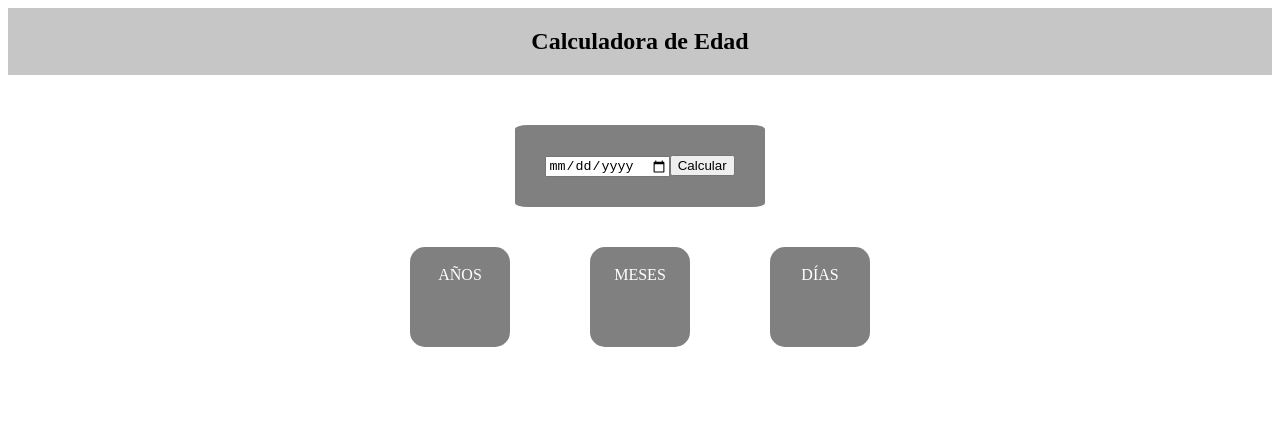
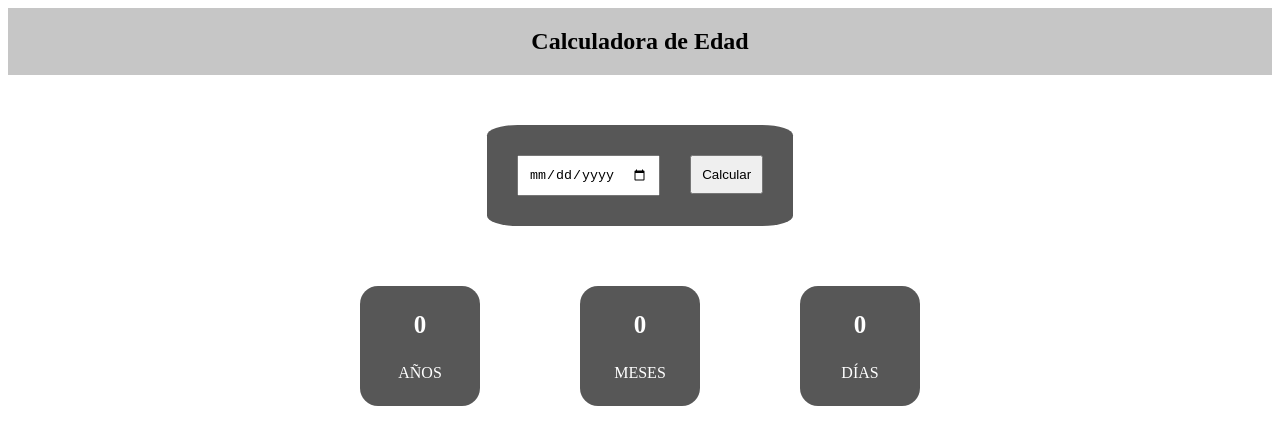
Before and after one commit to DaniCis/CalcularEdad_Kruger, a React (Create React App) app: page / in a window 1280 px wide. Shown: the top 444 px of the page. Built offline with nearby package versions, Linux system fonts and the light colour scheme.

Commit message:
funcion calcular corregida

```diff
--- a/src/App.css
+++ b/src/App.css
@@ -4,17 +4,17 @@
   justify-content: center;
 }
 .card{
-  background-color: gray;
+  background-color: rgb(87, 87, 87);
   border-radius: 15%;
-  width: 100px;
-  height: 100px;
+  width: 120px;
+  height: 120px;
   color:white;
   text-align: center;
-  margin: 40px;
+  margin: 50px;
 }
 .card-numero{
   font-weight: bold;
-  font-size: larger;
+  font-size: 25px;
 }
 .card-texto{
   text-transform: uppercase;
@@ -28,11 +28,19 @@
   margin: 50px;
 }
 .contenedorFecha{
-  background-color: gray;
-  border-radius: 5%;
+  background-color: rgb(87, 87, 87);
+  border-radius: 10%;
   padding: 30px;
 }
 .contenedorEdad{
   display: flex;
   flex-direction: row;
+  margin-top: 10px;
 }
+.btn-calcular{
+  padding: 10px;
+}
+.input-fecha{
+  padding: 10px;
+  margin-right: 30px;
+}
--- a/src/components/Edad.jsx
+++ b/src/components/Edad.jsx
@@ -3,11 +3,12 @@ import Card from "./Card";
 
 const Edad = () =>{
     const [fechaNacimiento,setFecha] = useState();
-    const [day,setDay] = useState();
-    const [month,setMonth] = useState();
-    const [year,setYear] = useState();
+    const [day,setDay] = useState(0);
+    const [month,setMonth] = useState(0);
+    const [year,setYear] = useState(0);
 
     const obtenerFecha = (e) =>{
+        //console.log(e.target.valueAsDate.toLocaleDateString())
         const fecha = document.querySelector('input[type="date"]')
         setFecha(fecha.value)
     }
@@ -16,29 +17,39 @@ const Edad = () =>{
         const actualYear = new Date().getFullYear()
         const actualmonth = new Date().getMonth() + 1
         const actualDay = new Date().getUTCDate()
-        const[year, month, day] = fechaNacimiento.split("-")
+        const[bornYear, bornMonth, bornDay] = fechaNacimiento.split("-")
 
-        //no cumple todavia
-        if(month > actualmonth){
-            setYear(actualYear - year - 1)
-            if(day > actualDay){
-                setMonth((actualmonth -month)+11)
-                setDay((actualDay - day)+31)
-            }
-            else{
-                setMonth((actualmonth - month)+12)
-                setDay(actualDay - day)
-            }
-        }else{
-            if(month == actualmonth && day > actualDay){
-                setYear(actualYear - year - 1)
-                setDay((actualDay - day)+30)
-                setMonth((actualmonth - month)+11)
-            }
-            else{
-                setMonth(actualmonth -month)
-                setYear(actualYear - year)
-                setDay(actualDay - day)
+        setYear(actualYear -  bornYear)
+        setMonth(actualmonth - bornMonth)
+        setDay(actualDay - bornDay)
+
+        //no cumple años todavia
+        if(bornMonth > actualmonth || (bornMonth == actualmonth && bornDay > actualDay) )
+            setYear(actualYear - bornYear - 1);
+        //meses
+        if(bornMonth > actualmonth)
+            setMonth(actualmonth - bornMonth + 12)
+        else if(bornMonth == actualmonth && bornDay > actualDay){
+            if(bornMonth - actualmonth == 0)//no cumple aun
+                setMonth(11)
+            else
+                setMonth(0)
+        }
+        //dias
+        if(actualDay - bornDay < 0 ){
+            if(actualmonth - bornMonth -1 < 0)
+                setMonth(actualmonth - bornMonth -1 + 12)
+            else
+                setMonth(actualmonth - bornMonth -1)
+            switch(bornMonth){
+                case '01': case '03': case '05': case '07':case '08':case '10':case '12':
+                    setDay(actualDay - bornDay + 31)
+                    break;
+                case '02':
+                    setDay(actualDay - bornDay + 28)
+                    break;
+                default:
+                    setDay(actualDay - bornDay + 30)
             }
         }
     }
@@ -46,8 +57,8 @@ const Edad = () =>{
     return (
         <div className="contenedor">
             <div className="contenedorFecha">
-                <input type='date' onChange={obtenerFecha} pattern="\d{4}-\d{2}-\d{2}"></input>
-                <button onClick={calcularEdad}>Calcular</button>
+                <input className="input-fecha" type='date' onChange={obtenerFecha} pattern="\d{4}-\d{2}-\d{2}"></input>
+                <button className="btn-calcular" onClick={calcularEdad}>Calcular</button>
             </div>
             <div className="contenedorEdad">
                 <Card valor={year} unidad='años' />
```
